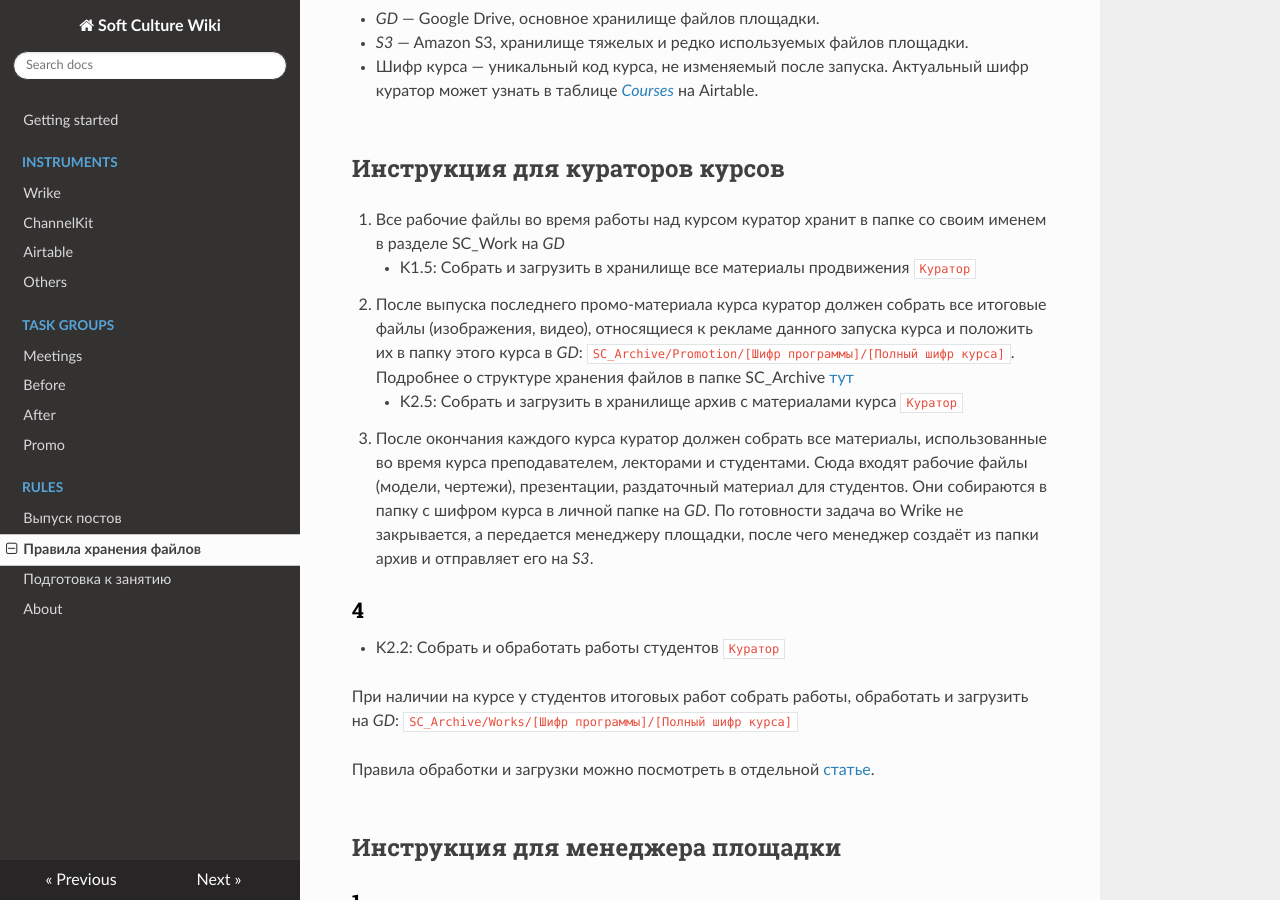
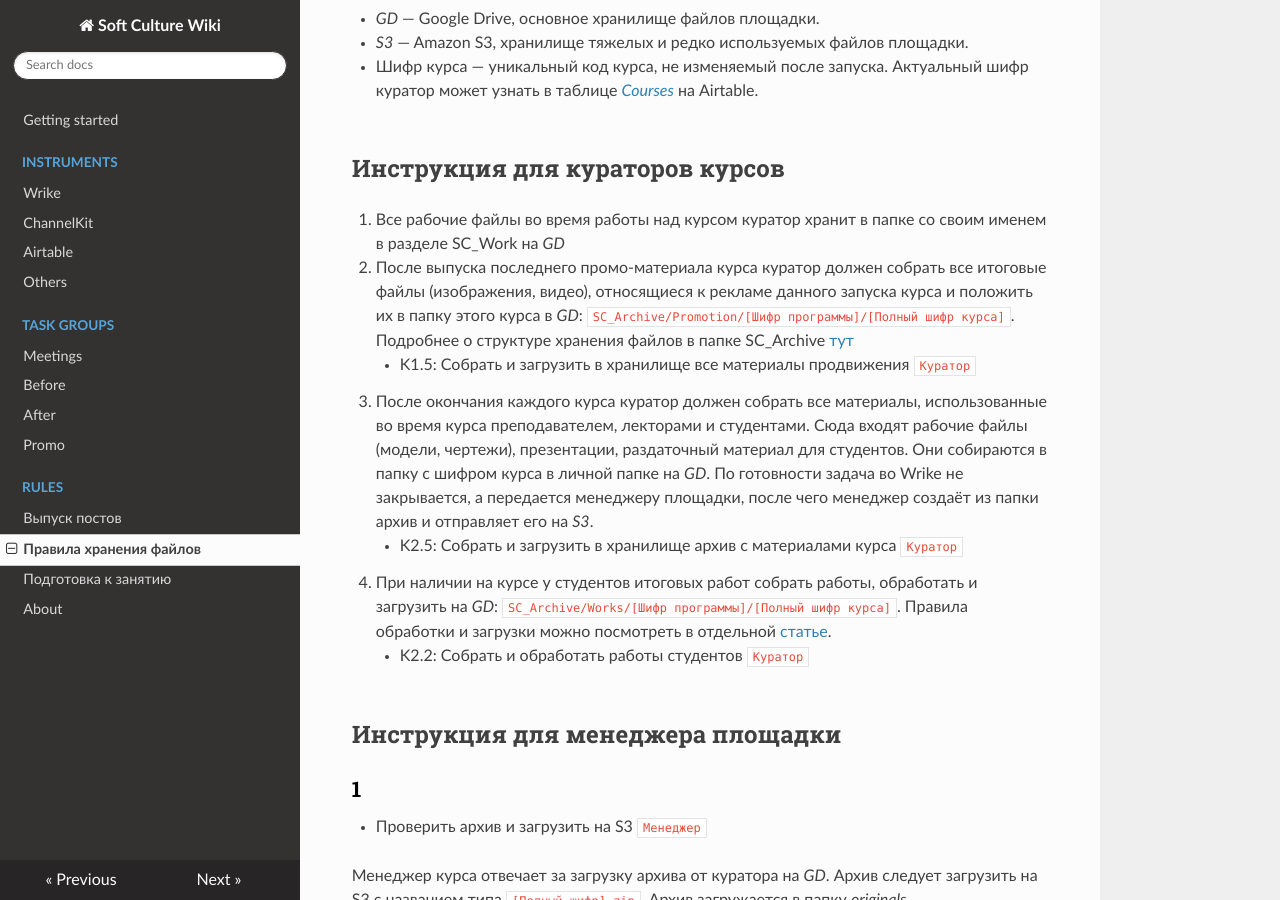
Before and after one commit to arsenyafonin/wiki, an MkDocs documentation site: the page built from docs/ins_13_storage_tasks.md, in a window 1280 px wide and 900 px high, scrolled down 360 px. Built offline with MkDocs 1.6.1, drawn with Linux system fonts in a browser that asks for light colours; nearby versions of some CDN libraries; old or Windows-style settings are respelled for this version of MkDocs.

Commit message:
Update ins_13_storage_tasks.md

```diff
--- a/docs/ins_13_storage_tasks.md
+++ b/docs/ins_13_storage_tasks.md
@@ -13,21 +13,18 @@
 ## Инструкция для кураторов курсов
 
 1. Все рабочие файлы во время работы над курсом куратор хранит в папке со своим именем в разделе SC\_Work на *GD*
-    * K1.5: Собрать и загрузить в хранилище все материалы продвижения `Куратор`
 
 2. После выпуска последнего промо-материала курса куратор должен собрать все итоговые файлы (изображения, видео), относящиеся к рекламе данного запуска курса и положить их в папку этого курса в *GD*: `SC_Archive/Promotion/[Шифр программы]/[Полный шифр курса]`. Подробнее о структуре хранения файлов в папке SC\_Archive [тут](https://beegit.com/hive#projects/56619bf838f0dad6309c6d7e/files/57dc4ef48adba4e16ac09430)
 
-    * K2.5: Собрать и загрузить в хранилище архив с материалами курса `Куратор`
+    * K1.5: Собрать и загрузить в хранилище все материалы продвижения `Куратор`
 
 3. После окончания каждого курса куратор должен собрать все материалы, использованные во время курса преподавателем, лекторами и студентами. Сюда входят рабочие файлы (модели, чертежи), презентации, раздаточный материал для студентов. Они собираются в папку с шифром курса в личной папке на *GD*. По готовности задача во Wrike не закрывается, а передается менеджеру площадки, после чего менеджер создаёт из папки архив и отправляет его на *S3*.
 
-### 4
+    * K2.5: Собрать и загрузить в хранилище архив с материалами курса `Куратор`
 
-* K2.2: Собрать и обработать работы студентов `Куратор`
+4. При наличии на курсе у студентов итоговых работ собрать работы, обработать и загрузить на *GD*: `SC_Archive/Works/[Шифр программы]/[Полный шифр курса]`. Правила обработки и загрузки можно посмотреть в отдельной [статье](ссылка).
 
-При наличии на курсе у студентов итоговых работ собрать работы, обработать и загрузить на *GD*: `SC_Archive/Works/[Шифр программы]/[Полный шифр курса]`
-
-Правила обработки и загрузки можно посмотреть в отдельной [статье](ссылка).
+    * K2.2: Собрать и обработать работы студентов `Куратор`
 
 ***
 
```
